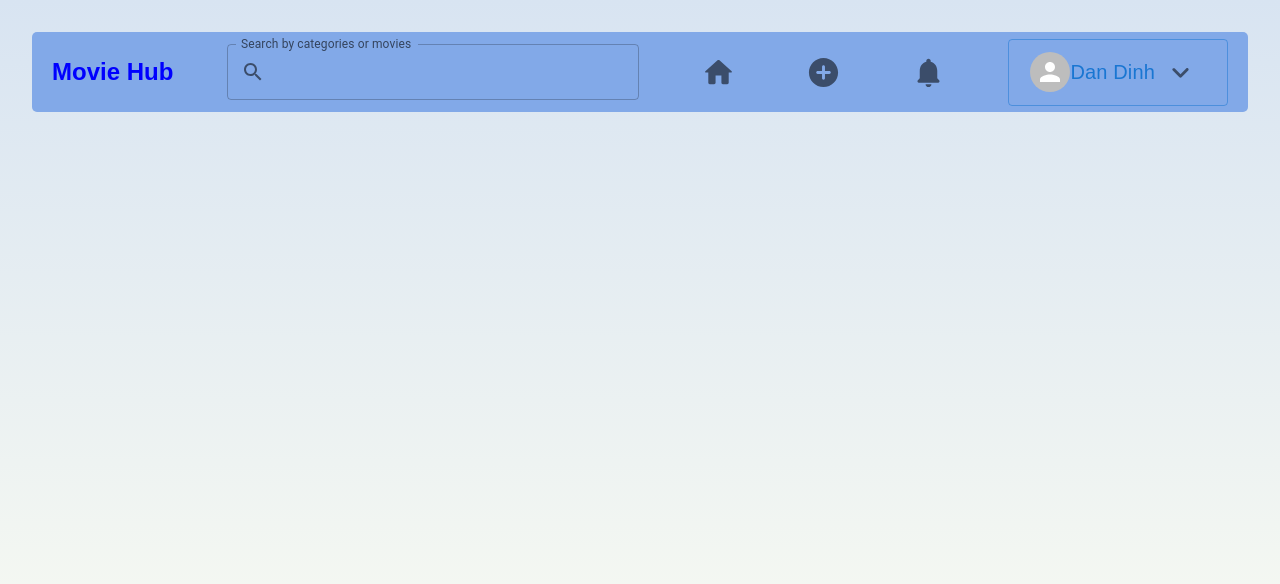
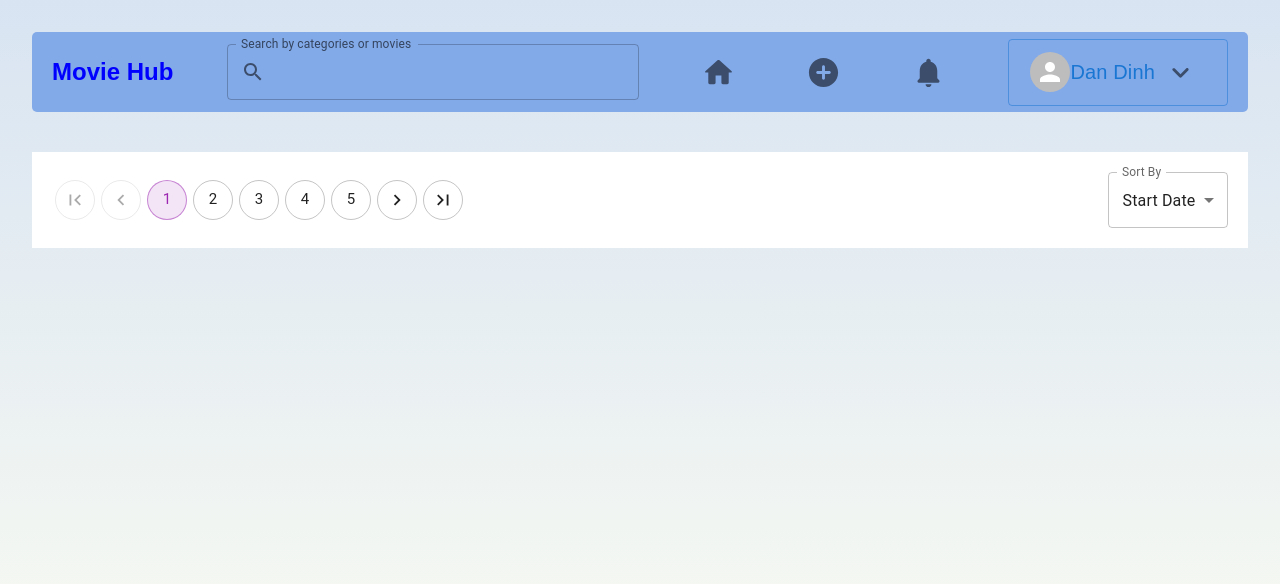
Before and after one commit to DennieDan/movie-frontend, a React (Vite) app: page / in a window 1280 px wide. Shown: the top 584 px of the page. Built offline with nearby package versions, Linux system fonts and the light colour scheme.

Commit message:
add: frontend pagination + sort by

```diff
--- a/package.json
+++ b/package.json
@@ -14,8 +14,10 @@
     "@emotion/styled": "^11.11.0",
     "@mui/icons-material": "^5.15.2",
     "@mui/material": "^5.15.2",
+    "@reduxjs/toolkit": "^2.0.1",
     "react": "^18.2.0",
-    "react-dom": "^18.2.0"
+    "react-dom": "^18.2.0",
+    "react-redux": "^9.0.4"
   },
   "devDependencies": {
     "@types/react": "^18.2.43",
--- a/src/App.tsx
+++ b/src/App.tsx
@@ -1,8 +1,23 @@
-import { ThemeProvider, createTheme } from "@mui/material";
+import {
+  Box,
+  Button,
+  IconButton,
+  Stack,
+  ThemeProvider,
+  createTheme,
+} from "@mui/material";
 import MainHeader from "./components/Navigation/MainHeader";
+import ProfileTab from "./components/UI/ProfileTab.tsx";
+import Homepage from "./pages/Homepage.tsx";
+import HomeRoundedIcon from "@mui/icons-material/HomeRounded";
+import AddCircleRoundedIcon from "@mui/icons-material/AddCircleRounded";
+import NotificationsRoundedIcon from "@mui/icons-material/NotificationsRounded";
+import { useState } from "react";
+
+type UserType = "member" | "guest";
 
 function App() {
-  // const defaultTheme = createMuiTheme();
+  const [user, setUser] = useState<UserType>("member");
   const theme = createTheme({
     typography: {
       button: {
@@ -12,7 +27,38 @@ function App() {
   });
   return (
     <ThemeProvider theme={theme}>
-      <MainHeader />
+      <Stack direction="column" spacing={5}>
+        <MainHeader>
+          {user === "member" ? (
+            <>
+              <IconButton onClick={() => {}}>
+                <HomeRoundedIcon fontSize="large" />
+              </IconButton>
+              <IconButton onClick={() => {}}>
+                <AddCircleRoundedIcon fontSize="large" />
+              </IconButton>
+              <IconButton onClick={() => {}}>
+                <NotificationsRoundedIcon fontSize="large" />
+              </IconButton>
+              <ProfileTab />
+            </>
+          ) : (
+            <>
+              <Stack direction="row" spacing={2}>
+                <Button variant="outlined" size="large">
+                  Sign In
+                </Button>
+                <Button variant="outlined" size="large">
+                  Sign Up
+                </Button>
+              </Stack>
+            </>
+          )}
+        </MainHeader>
+        <Box width="100%" sx={{ backgroundColor: "white" }}>
+          <Homepage />
+        </Box>
+      </Stack>
     </ThemeProvider>
   );
 }
--- a/src/components/Navigation/MainHeader.tsx
+++ b/src/components/Navigation/MainHeader.tsx
@@ -1,11 +1,11 @@
-import { Box, IconButton, Typography } from "@mui/material";
-import HomeRoundedIcon from "@mui/icons-material/HomeRounded";
-import AddCircleRoundedIcon from "@mui/icons-material/AddCircleRounded";
-import NotificationsRoundedIcon from "@mui/icons-material/NotificationsRounded";
+import { Box, Typography } from "@mui/material";
+
+import { PropsWithChildren } from "react";
 import SearchBar from "../UI/SearchBar.tsx";
-import ProfileTab from "../UI/ProfileTab.tsx";
 
-export default function MainHeader() {
+type MainHeaderProps = PropsWithChildren;
+
+export default function MainHeader({ children }: MainHeaderProps) {
   return (
     <Box
       width="100%"
@@ -34,16 +34,7 @@ export default function MainHeader() {
         <Box display="flex" alignItems="center" width="35%">
           <SearchBar />
         </Box>
-        <IconButton onClick={() => {}}>
-          <HomeRoundedIcon fontSize="large" />
-        </IconButton>
-        <IconButton onClick={() => {}}>
-          <AddCircleRoundedIcon fontSize="large" />
-        </IconButton>
-        <IconButton onClick={() => {}}>
-          <NotificationsRoundedIcon fontSize="large" />
-        </IconButton>
-        <ProfileTab />
+        {children}
       </Box>
     </Box>
   );
--- /dev/null
+++ b/src/components/UI/MyPagination.tsx
@@ -0,0 +1,17 @@
+import { Pagination } from "@mui/material";
+
+type MyPaginationProps = {
+  pages: number;
+};
+export default function MyPagination({ pages }: MyPaginationProps) {
+  return (
+    <Pagination
+      count={pages}
+      variant="outlined"
+      color="secondary"
+      size="large"
+      showFirstButton
+      showLastButton
+    />
+  );
+}
--- /dev/null
+++ b/src/components/UI/PostItem.tsx
@@ -0,0 +1,7 @@
+import { Box } from "@mui/material";
+
+type PostItemProps = {};
+
+export default function PostItem({}: PostItemProps) {
+  return <Box></Box>;
+}
--- /dev/null
+++ b/src/components/UI/SortDropDown.tsx
@@ -0,0 +1,37 @@
+import {
+  Box,
+  FormControl,
+  InputLabel,
+  Select,
+  SelectChangeEvent,
+} from "@mui/material";
+import { ReactNode } from "react";
+
+type SortDropDownProps = {
+  children: ReactNode;
+  onChange: (event: SelectChangeEvent) => void;
+  value: string | undefined;
+};
+
+export default function SortDropDown({
+  children,
+  onChange,
+  value,
+}: SortDropDownProps) {
+  return (
+    <Box sx={{ minWidth: 120 }}>
+      <FormControl fullWidth>
+        <InputLabel id="sort-by-label">Sort By</InputLabel>
+        <Select
+          labelId="sort-by-label"
+          id="sort-by"
+          value={value}
+          label="Sort By"
+          onChange={onChange}
+        >
+          {children}
+        </Select>
+      </FormControl>
+    </Box>
+  );
+}
--- /dev/null
+++ b/src/dummy-posts.ts
@@ -0,0 +1,36 @@
+export const POSTS = [
+  {
+    id: 1,
+    title: "Is Jaws worth watching 20 times?",
+    content:
+      "I was really shocked as I realised today was the twentieth time I have watched Jaws!",
+    movie: "Jaws",
+    topic: "review",
+    author: "Jona-10",
+    votes: 20,
+    created_at: "2023-12-26T13:51:50.417-07:00",
+  },
+  {
+    id: 2,
+    title: "Which series is suitable for family gathering?",
+    content:
+      "My big family intend to sit together every month, so I am finding activities for our bonding session. Do you think Home Alone is a good option for our family this month?",
+    movie: "Home Alone",
+    topic: "ask",
+    author: "fafaiu",
+    votes: 3,
+    created_at: "2024-01-01T13:51:50.417-07:00",
+  },
+  {
+    id: 3,
+    title:
+      "Souls itself is not the best movie for everyone, but it is a gift for anyone who is super duper alone.",
+    content:
+      "I watched Souls today with my girl friend and the title is what she told me after the film ended",
+    movie: "",
+    topic: "Souls",
+    author: "runfaser",
+    votes: 12,
+    created_at: "2023-11-30T13:51:50.417-07:00",
+  },
+];
--- a/src/pages/Homepage.tsx
+++ b/src/pages/Homepage.tsx
@@ -0,0 +1,39 @@
+import { Box, MenuItem, SelectChangeEvent, Stack } from "@mui/material";
+import { useState } from "react";
+import { POSTS } from "../dummy-posts.ts";
+import MyPagination from "../components/UI/MyPagination.tsx";
+import SortDropDown from "../components/UI/SortDropDown.tsx";
+import PostItem from "../components/UI/PostItem.tsx";
+
+type SortByType = "start-date" | "movie" | "topic" | "most-votes";
+
+export default function Homepage() {
+  const [sortBy, setSortBy] = useState<SortByType>("start-date");
+
+  const handleChange = (event: SelectChangeEvent) => {
+    setSortBy(event.target.value as SortByType);
+  };
+
+  return (
+    <Box sx={{ backgroundColor: "white" }}>
+      <Stack direction="column">
+        <Box
+          display="flex"
+          flexDirection="row"
+          sx={{ padding: "20px 20px" }}
+          alignItems="center"
+          justifyContent="space-between"
+        >
+          <MyPagination pages={5} />
+          <SortDropDown onChange={handleChange} value={sortBy}>
+            <MenuItem value="start-date">Start Date</MenuItem>
+            <MenuItem value="movie">Movie</MenuItem>
+            <MenuItem value="topic">Topic</MenuItem>
+            <MenuItem value="most-votes">Most Votes</MenuItem>
+          </SortDropDown>
+        </Box>
+        <PostItem />
+      </Stack>
+    </Box>
+  );
+}
```
Also changed, not shown: 1 other file (tests, documents, lock files or other folders).
